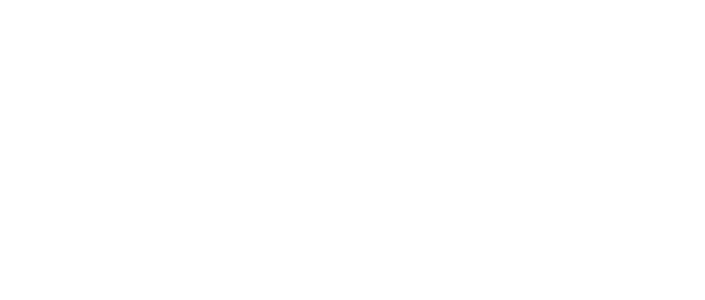
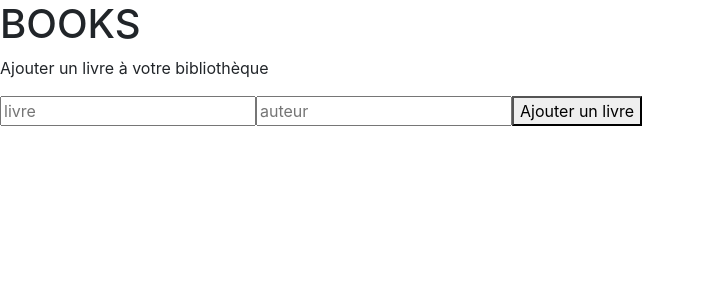
Before and after one commit to Ishak-devs/modules_projet_react, a React (Create React App) app: page / in a window 1280 px wide. Shown: the top 300 px of the page, without its empty margins (0-705 px from the left). Built offline with nearby package versions, Linux system fonts and the light colour scheme.

Commit message:
debut books

```diff
--- a/src/App.js
+++ b/src/App.js
@@ -1,15 +1,21 @@
-import logo from './logo.svg';
 import './App.css';
-import ClassState from './Components/ClassState';
-import FunctionState from './Components/FunctionState';
-import Todo from './Components/Todo';
 
-function App() {
-  return (
-    <div>
-    <Todo/>
-    </div>
-  );
-}
+
+function App () {
+                    return (
+                    <div>
+
+                      <h1>BOOKS</h1>
+                      <p>Ajouter un livre à votre bibliothèque</p>
+                   <input type= 'text'   placeholder="livre"></input>
+
+                   <input type= 'text' placeholder='auteur'></input>
+
+                   <button type='submit'>Ajouter un livre</button>
+                        </div>
+                    )
+
+    }
+
 
 export default App;
--- a/src/Components/ClassState.js
+++ /dev/null
@@ -1,30 +0,0 @@
-import React, { Component } from 'react'
-
-class ClassState extends Component {
-
-    constructor(props) {
-        super(props)
-        this.state = {
-            name: 0
-        }
-    }
-
-    addone=() => {
-             this.setState(prevState => {
-                return {
-                   name: prevState.name + 1
-                }
-             })
-    }
-
-  render() {
-    return (
-
-      <div>{this.state.name}
-      <button onClick={this.addone}>Ajouter 1</button>
-      </div>
-    )
-  }
-}
-
-export default ClassState
--- a/src/Components/FunctionState.js
+++ /dev/null
@@ -1,16 +0,0 @@
-import { Button } from "bootstrap";
-import React, { useState } from "react";
-
-const FunctionState = () => {
-
-const [name, setCounter] =   useState(0)
-
-    return (
-        <div>
-       <p>fonction test : {name}</p>
-        <button onClick={() => setCounter(name + 1)}>State dans fonction</button>
-         </div>
-    )
-}
-
-export default FunctionState;
--- a/src/Components/Todo.js
+++ /dev/null
@@ -1,17 +0,0 @@
-import React, { useState } from 'react'
-
-const Todo = () => {
-  const [todos, setTodos] =  useState([
-    { id: 1, todos: 'hello world'},
-    { id: 2, todos: 'hello world2'},
-    { id: 3, todos: 'hello world3'}
-   ])
-
-   console.log(todos.length);
-
-  return (
-    <div>{todos.legth}</div>
-  )
-}
-
-export default Todo
```
